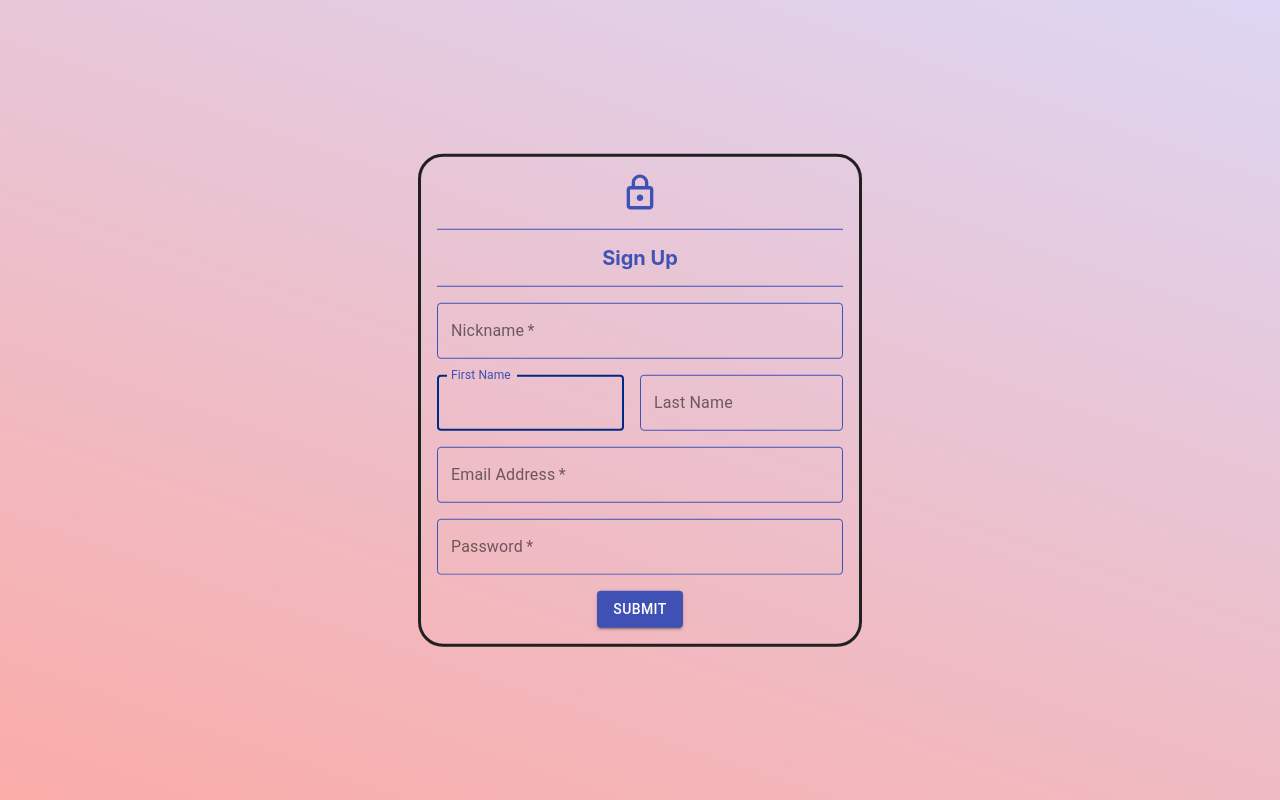
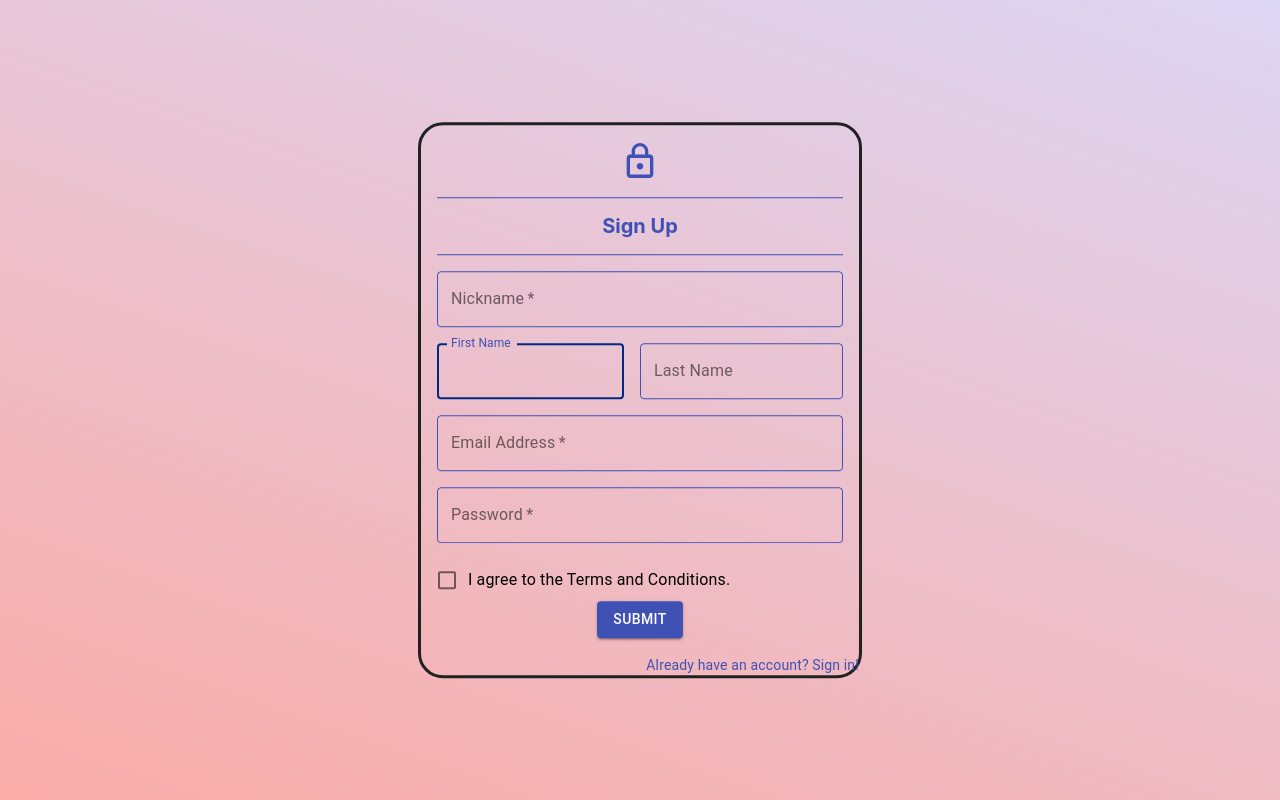
Before and after one commit to wellspenthardware/wellspenthardware-site, a React (Create React App) app: page /signup in a window 1280 px wide. Built offline with nearby package versions, Linux system fonts and the light colour scheme.

Commit message:
Add terms & conditions checkbox and log in and sign up form suggestion

```diff
--- a/src/pages/LogIn.js
+++ b/src/pages/LogIn.js
@@ -2,7 +2,7 @@ import React, { Component } from "react";
 
 import "../styles/Login.css";
 
-import { Container, TextField, Grid, Button } from "@material-ui/core";
+import { Container, TextField, Grid, Button,Link } from "@material-ui/core";
 
 import LockOutlinedIcon from "@material-ui/icons/LockOutlined";
 
@@ -145,6 +145,13 @@ export class SignUp extends Component {
                 </Button>
               </Grid>
             </Grid>
+            <Grid container justify="flex-end">
+              <Grid item>
+                <Link href="/signup" variant="body2">
+                  Don't have an account? Sign up!
+                </Link>
+              </Grid>
+            </Grid>
           </form>
         </Container>
       </div>
--- a/src/pages/SignUp.js
+++ b/src/pages/SignUp.js
@@ -2,7 +2,15 @@ import React, { Component } from "react";
 
 import "../styles/SignUp.css";
 
-import { Container, TextField, Grid, Button } from "@material-ui/core";
+import {
+  Container,
+  TextField,
+  Grid,
+  Button,
+  FormControlLabel,
+  Checkbox,
+  Link
+} from "@material-ui/core";
 
 import LockOutlinedIcon from "@material-ui/icons/LockOutlined";
 
@@ -96,11 +104,11 @@ const styles = theme => ({
   textField: {
     borderColor: myTheme.colors.blue.main
   },
-  button:{
-      display:"block",
-      marginBottom:"16px",
-      marginLeft:"auto",
-      marginRight:"auto",
+  button: {
+    display: "block",
+    marginBottom: "16px",
+    marginLeft: "auto",
+    marginRight: "auto"
   }
 });
 
@@ -178,9 +186,28 @@ export class SignUp extends Component {
                 />
               </Grid>
               <Grid item xs={12}>
-                <Button className={classes.button} variant="contained" color="primary">
+                <FormControlLabel
+                  control={
+                    <Checkbox value="allowExtraEmails" color="primary" />
+                  }
+                  label="I agree to the Terms and Conditions."
+                />
+              </Grid>
+              <Grid item xs={12}>
+                <Button
+                  className={classes.button}
+                  variant="contained"
+                  color="primary"
+                >
                   Submit
                 </Button>
+              </Grid>
+            </Grid>
+            <Grid container justify="flex-end">
+              <Grid item>
+                <Link href="/login" variant="body2">
+                  Already have an account? Sign in!
+                </Link>
               </Grid>
             </Grid>
           </form>
```
